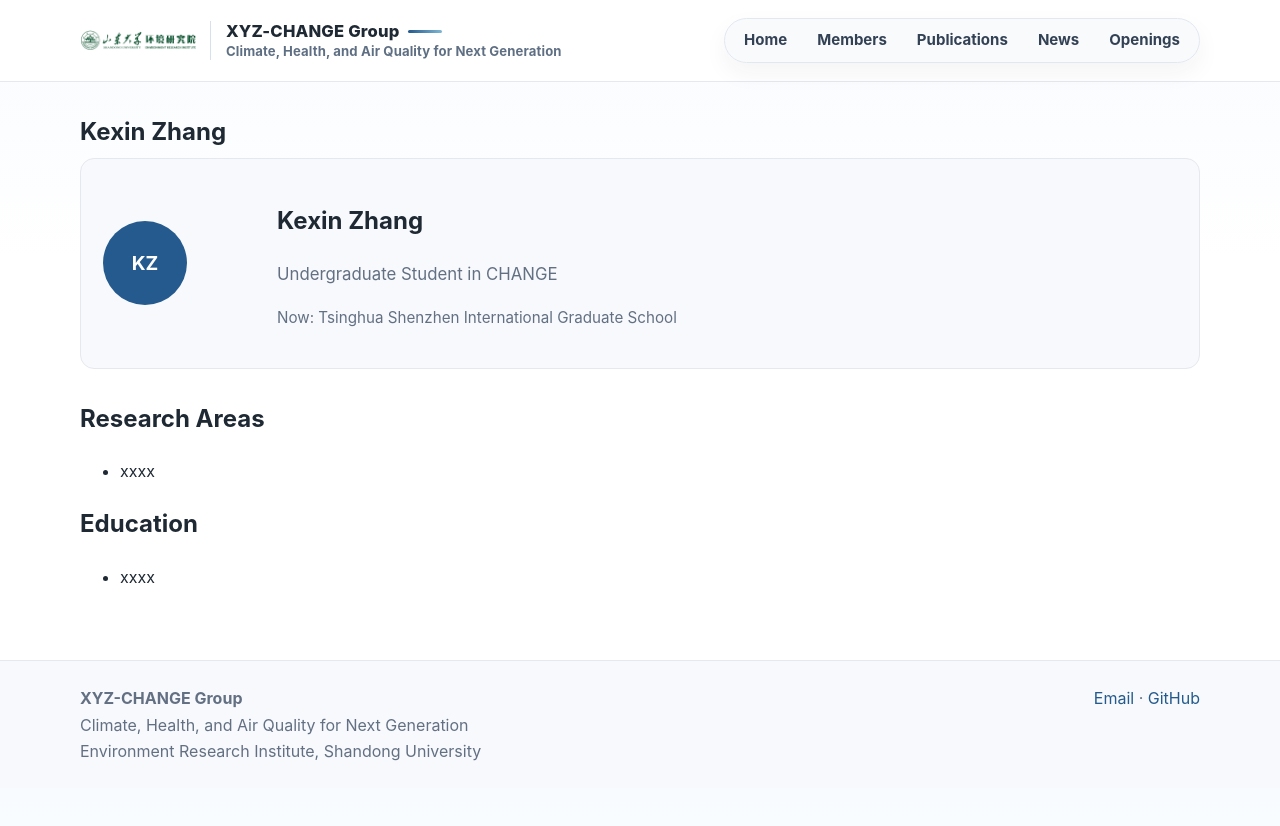
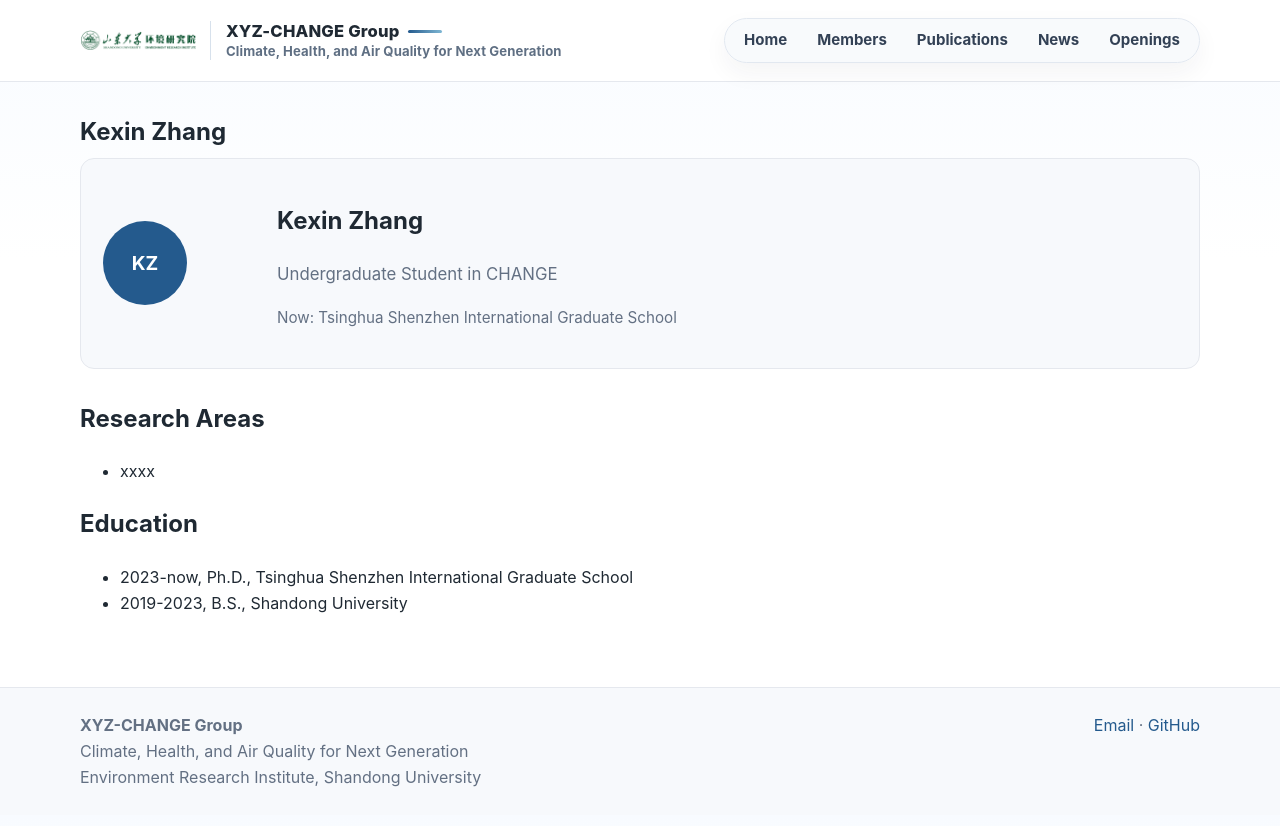
Before and after one commit to MuJSh/xyz_CHANGE, a Jekyll site: the page built from _pages/kexin-zhang.md, in a window 1280 px wide. Shown: the top 826 px of the page. Built offline with Jekyll 4.4.1, drawn with Linux system fonts in a browser that asks for light colours.

Commit message:
Update education for Kexin Zhang

```diff
--- a/_pages/kexin-zhang.md
+++ b/_pages/kexin-zhang.md
@@ -19,4 +19,5 @@ permalink: /members/kexin-zhang/
 
 ## Education
 
-- xxxx
+- 2023-now, Ph.D., Tsinghua Shenzhen International Graduate School
+- 2019-2023, B.S., Shandong University
```
